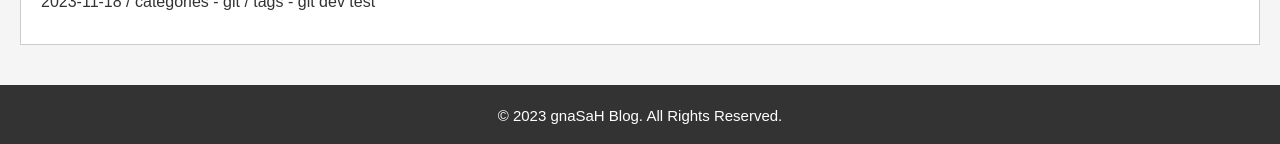
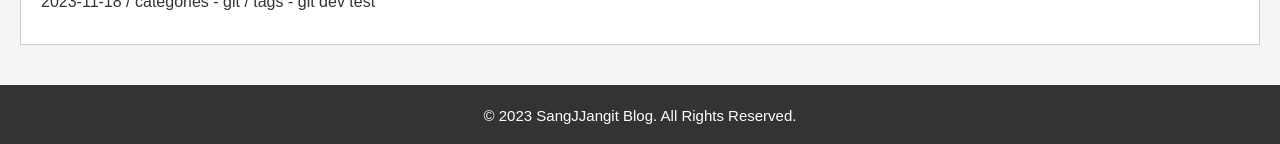
Before and after one commit to sangjjangit/sangjjangit.github.io, a Jekyll site: the page built from index.html, in a window 1280 px wide and 900 px high, scrolled down 1308 px. Shown: the part 753-897 px from the top of the window. Built offline with Jekyll 4.4.1, drawn with Linux system fonts in a browser that asks for light colours; some of the changed text lies outside the part shown.

Commit message:
Update _config.yml

```diff
--- a/_config.yml
+++ b/_config.yml
@@ -18,14 +18,14 @@
 # You can create any custom variable you would like, and they will be accessible
 # in the templates via {{ site.myvariable }}.
 
-title: gnaSaH Blog
+title: SangJJangit Blog
 # email: your-email@example.com
 # description: >- # this means to ignore newlines until "baseurl:"
 #   Write an awesome description for your new site here. You can edit this
 #   line in _config.yml. It will appear in your document head meta (for
 #   Google search results) and in your feed.xml site description.
 baseurl: "" # the subpath of your site, e.g. /blog
-url: "https://gnasah.github.io" # the base hostname & protocol for your site, e.g. http://example.com
+url: "https://sangjjangit.github.io" # the base hostname & protocol for your site, e.g. http://example.com
 # twitter_username: jekyllrb
 # github_username:  jekyll
 
```
